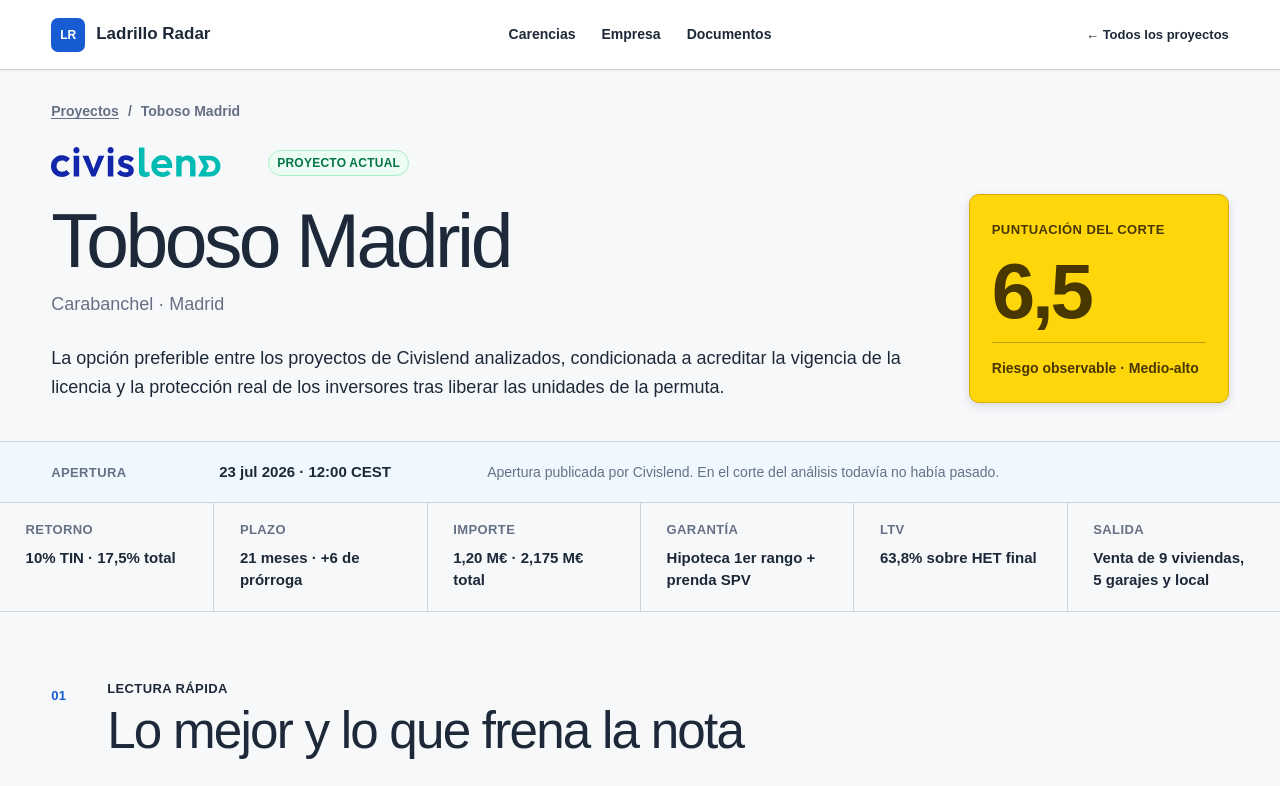
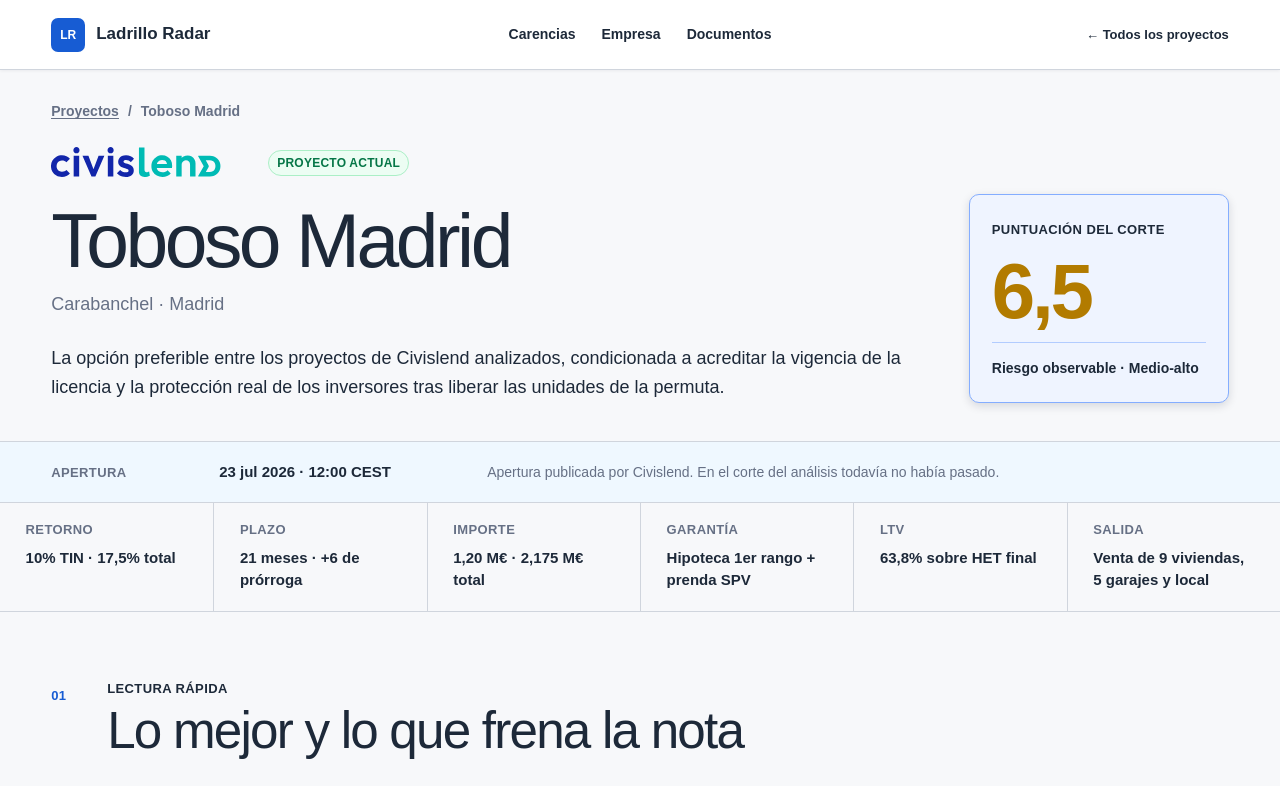
Before and after one commit to blocksbarcelona/ladrillo-radar, a Next.js app: page /proyectos/toboso-madrid in a window 1280 px wide. Shown: the top 786 px of the page. Built offline with nearby package versions, Linux system fonts and the light colour scheme; no server answers.

Commit message:
Aplica el color solo a las puntuaciones

```diff
--- a/app/globals.css
+++ b/app/globals.css
@@ -773,10 +773,12 @@
 .score-chip {
   width: 84px;
   height: 68px;
+  border-color: #84adff;
   border-radius: 9px;
+  background: #eff4ff;
   box-shadow: 0 2px 7px rgba(16, 24, 40, .16);
 }
-.score-chip strong { font-size: 32px; letter-spacing: -.03em; }
+.score-chip strong { color: var(--score-number); font-size: 32px; letter-spacing: -.03em; }
 .project-date { min-height: 58px; background: #eff8ff; color: var(--ink); }
 .project-date span {
   color: var(--muted);
@@ -858,53 +860,25 @@
 .detail-title h1 { font-size: clamp(48px, 6vw, 78px); line-height: 1; letter-spacing: -.045em; }
 .detail-location { font-size: 18px; }
 .detail-verdict { font-family: Arial, Helvetica, sans-serif; font-size: 18px; line-height: 1.65; }
-.detail-score { border-radius: 10px; box-shadow: 0 3px 10px rgba(16, 24, 40, .14); }
+.detail-score { border-color: #84adff; border-radius: 10px; background: #eff4ff; box-shadow: 0 3px 10px rgba(16, 24, 40, .14); }
 .detail-score > span { font-family: Arial, Helvetica, sans-serif; font-size: 13px; font-weight: 700; letter-spacing: .03em; }
-.detail-score strong { font-size: 78px; letter-spacing: -.04em; }
-.detail-score p { font-size: 14px; }
+.detail-score strong { color: var(--score-number); font-size: 78px; letter-spacing: -.04em; }
+.detail-score p { border-color: #b2ccff; font-size: 14px; }
 .score-band-green-strong {
-  --score-bg: #009f5d;
-  --score-border: #007a48;
-  --score-ink: #ffffff;
-  --score-divider: rgba(255, 255, 255, .5);
+  --score-number: #008a50;
 }
 .score-band-green-soft {
-  --score-bg: #8bd448;
-  --score-border: #5da82a;
-  --score-ink: #173b17;
-  --score-divider: rgba(23, 59, 23, .36);
+  --score-number: #5d9e2f;
 }
 .score-band-yellow {
-  --score-bg: #ffd60a;
-  --score-border: #d6aa00;
-  --score-ink: #493700;
-  --score-divider: rgba(73, 55, 0, .35);
+  --score-number: #b27b00;
 }
 .score-band-orange {
-  --score-bg: #ff8a00;
-  --score-border: #d96500;
-  --score-ink: #492100;
-  --score-divider: rgba(73, 33, 0, .36);
+  --score-number: #e85d04;
 }
 .score-band-red {
-  --score-bg: #ef3340;
-  --score-border: #c8202c;
-  --score-ink: #ffffff;
-  --score-divider: rgba(255, 255, 255, .5);
+  --score-number: #d92d3a;
 }
-.score-chip[class*="score-band-"],
-.detail-score[class*="score-band-"] {
-  border-color: var(--score-border);
-  background: var(--score-bg);
-  color: var(--score-ink);
-}
-.score-chip[class*="score-band-"] strong,
-.detail-score[class*="score-band-"] > span,
-.detail-score[class*="score-band-"] strong,
-.detail-score[class*="score-band-"] p {
-  color: var(--score-ink);
-}
-.detail-score[class*="score-band-"] p { border-color: var(--score-divider); }
 .detail-date-banner { background: #eff8ff; color: var(--ink); border-top: 1px solid var(--line); border-bottom: 1px solid var(--line); }
 .detail-date-banner span { color: var(--muted); font-family: Arial, Helvetica, sans-serif; font-size: 13px; font-weight: 700; letter-spacing: .03em; }
 .detail-date-banner strong { font-size: 15px; }
```
Also changed, not shown: 1 other file (tests, documents, lock files or other folders).
